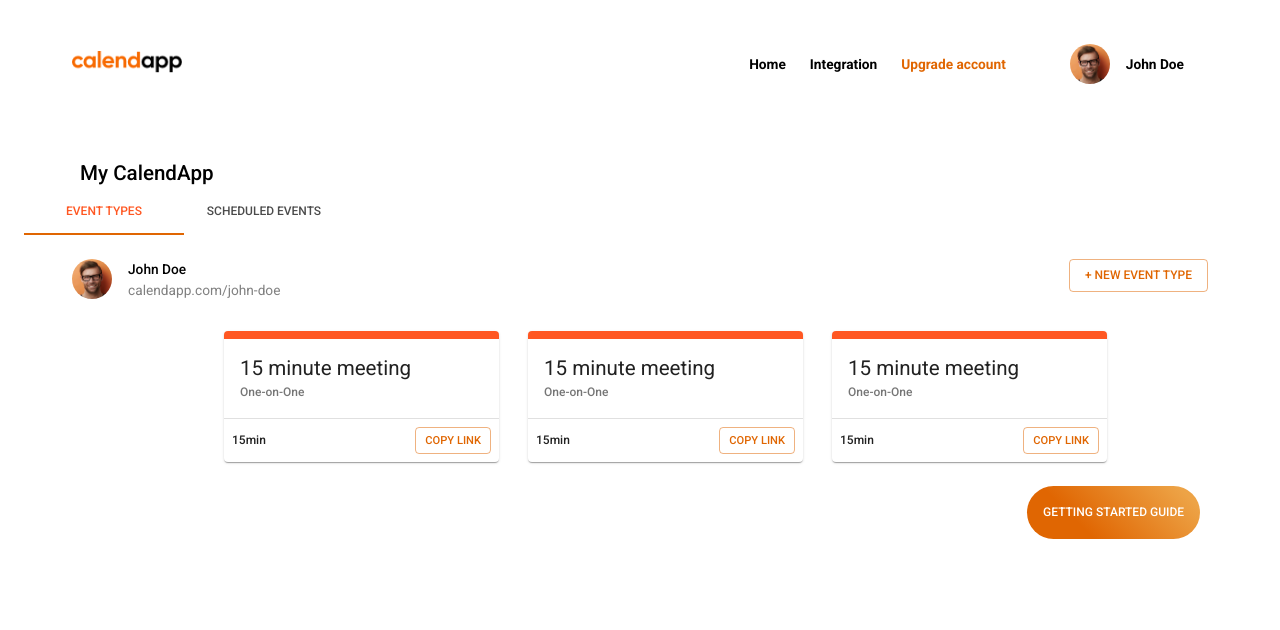
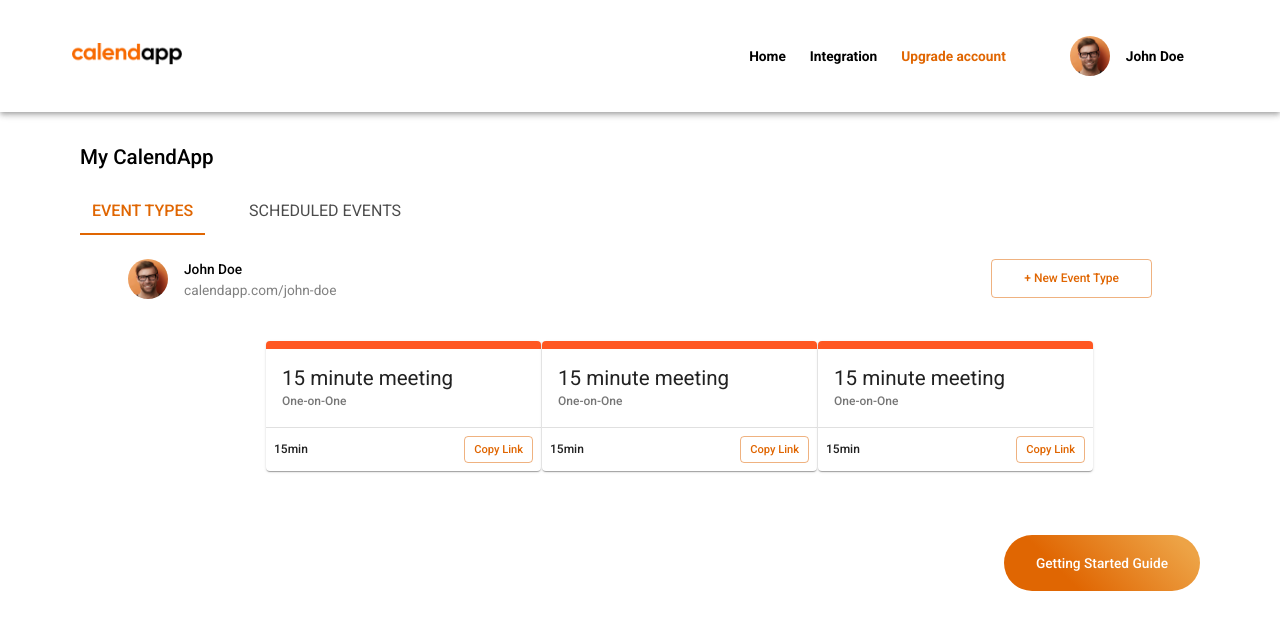
Before and after one commit to hatchways/team-yugioh, a React (Create React App) app in the folder client/: page / in a window 1280 px wide. Shown: the top 630 px of the page. Built offline with nearby package versions, Linux system fonts and the light colour scheme.

Commit message:
Finishing touches
Make a number of minor tweaks.
- Fixed white space around components.
- Changed buttons size and shape
- Shortened size of tabs highlighter.
* Cards are still in prototype and will be completed later

```diff
--- a/client/src/components/Buttons/GetStartedButton.js
+++ b/client/src/components/Buttons/GetStartedButton.js
@@ -1,14 +1,19 @@
 import React from 'react'
 import { makeStyles } from '@material-ui/core/styles';
 import Button from "@material-ui/core/Button"
-
+import Typography from "@material-ui/core/Typography"
 
 const useStyles = makeStyles((theme) => ({
   root: {
     color: 'white',
     background: 'linear-gradient(45deg, #e06602 30%, #eda346 90%)',
-    padding: theme.spacing(2),
-    borderRadius: 29
+    padding: "1rem 2rem",
+    borderRadius: 29,
+    textTransform: 'none',
+
+  },
+  text : {
+    fontWeight: 500
   }
 }));
 
@@ -18,7 +23,7 @@ const classes = useStyles();
 
   return (
     <Button className={classes.root}>
-     Getting Started Guide
+     <Typography className={classes.text}variant="subtitle1">Getting Started Guide</Typography>
     </Button>
   )
 }
--- a/client/src/components/Header/NavBar.js
+++ b/client/src/components/Header/NavBar.js
@@ -4,6 +4,8 @@ import AppBar from '@material-ui/core/AppBar';
 import Toolbar from '@material-ui/core/Toolbar';
 import Link from '@material-ui/core/Link';
 import Avatar from '@material-ui/core/Avatar';
+import Box from '@material-ui/core/Box'
+import { shadows } from '@material-ui/system';
 
 import Logo from './../../img/logo.png';
 import ProfileImage from './../../img/user-image.png';
@@ -12,7 +14,8 @@ const useStyles = makeStyles((theme) => ({
   root: {
     flexGrow: 1,
     background: 'white',
-    padding: '2rem 3rem',
+    padding: '1.5rem 3rem',
+
   },
   title: {
     flexGrow: 1,
@@ -40,11 +43,12 @@ export default function NavBar() {
   const preventDefault = (event) => event.preventDefault();
 
   return (
-    <AppBar className={classes.root} position='static' elevation={0} inherit>
+    <AppBar className={classes.root} position='static'>
       <Toolbar>
         <span className={classes.title}>
           <img width='110rem' src={Logo} />
         </span>
+
 
         <Link
           variant='subtitle1'
--- a/client/src/components/SelectTabs/EventTypesTab.js
+++ b/client/src/components/SelectTabs/EventTypesTab.js
@@ -2,6 +2,7 @@ import React from 'react';
 import { makeStyles } from '@material-ui/core/styles';
 import Typography from '@material-ui/core/Typography';
 import Box from '@material-ui/core/Box';
+import Grid from '@material-ui/core/Grid';
 import Container from '@material-ui/core/Container';
 import EventGrid from '../UserEvents/EventGrid';
 import Avatar from '@material-ui/core/Avatar';
@@ -13,16 +14,23 @@ const useStyles = makeStyles((theme) => ({
     flexGrow: 1,
     backgroundColor: theme.palette.background.paper,
   },
+  profileAndNewTypeBox: {
+    marginBottom: theme.spacing(5),
+  },
   avatar: {
     marginRight: theme.spacing(2),
-    marginBottom: theme.spacing(4),
-    background: theme.palette.secondary.main
+    background: theme.palette.secondary.main,
   },
-  name : {
-    fontWeight: 500
+  name: {
+    fontWeight: 500,
   },
   userUrl: {
-    color: 'gray'
+    color: 'gray',
+  },
+  newEventTypeButton : {
+    padding: ".5rem 2rem",
+    textTransform: 'none',
+    marginBotton: theme.spacing(4)
   }
 }));
 
@@ -32,20 +40,31 @@ export default function EventTypesTab() {
   /* USER PROFILE + NEW EVENT TYPE BTN */
   return (
     <Container>
-      <Box display='flex' justifyContent='space-between'>
-        <Box display='flex'>
-          <Avatar className={classes.avatar} src={ProfileImage}/>
-          <span>
+      <Grid
+        container
+        direction='row'
+        justify='space-between'
+      >
+        <Box item display='flex'
+        className={classes.profileAndNewTypeBox}>
+          <Avatar className={classes.avatar} src={ProfileImage} />
+          <Box >
             <Typography className={classes.name}>John Doe</Typography>
-            <Typography className={classes.userUrl}>calendapp.com/john-doe</Typography>
-          </span>
+            <Typography className={classes.userUrl}>
+              calendapp.com/john-doe
+            </Typography>
+          </Box>
         </Box>
-        <Box>
-          <Button color="secondary" variant='outlined'>
-           + New Event Type
-            </Button>
-        </Box>
-      </Box>
+        <Box item>
+          <Button
+            className={classes.newEventTypeButton}
+            color='secondary'
+            variant='outlined'
+          >
+            + New Event Type
+          </Button>
+          </Box>
+      </Grid>
       {/* TYPE OF EVENT CARDS */}
       <EventGrid />
     </Container>
--- a/client/src/components/SelectTabs/SelectTabs.js
+++ b/client/src/components/SelectTabs/SelectTabs.js
@@ -1,6 +1,6 @@
 import React from 'react';
 import PropTypes from 'prop-types';
-import { makeStyles } from '@material-ui/core/styles';
+import { makeStyles, withStyles } from '@material-ui/core/styles';
 import Tabs from '@material-ui/core/Tabs';
 import Tab from '@material-ui/core/Tab';
 import Typography from '@material-ui/core/Typography';
@@ -8,12 +8,9 @@ import Box from '@material-ui/core/Box';
 import Container from '@material-ui/core/Container';
 
 import EventTypesTab from './EventTypesTab';
-import { deepOrange } from '@material-ui/core/colors';
-
 
 
 function TabPanel(props) {
-  const classes = useStyles();
   const { children, value, index, ...other } = props;
 
   return (
@@ -49,16 +46,38 @@ function a11yProps(index) {
 const useStyles = makeStyles((theme) => ({
   root: {
     flexGrow: 1,
-    backgroundColor: theme.palette.background.paper,
-  },
-  tab: {
-    color: 'orange',
+    paddingLeft:  theme.spacing(10),
+    paddingRight:  theme.spacing(10),
+    paddingTop:  theme.spacing(2),
+    paddingBottom:  theme.spacing(5),
   },
   avatar: {
     marginRight: theme.spacing(2),
     marginBottom: theme.spacing(4),
   }
 }));
+
+const StyledTab = withStyles((theme) => ({
+  root: {
+
+    minWidth: 72,
+    fontWeight: theme.typography.fontWeightRegular,
+    marginRight: theme.spacing(4),
+    fontSize: '1rem',
+    '&:hover': {
+      color: 'orange',
+      opacity: 1,
+    },
+    '&$selected': {
+      color: theme.palette.secondary.main,
+      fontWeight: theme.typography.fontWeightMedium,
+    },
+    '&:focus': {
+      color: 'black',
+    },
+  },
+  selected: {},
+}))((props) => <Tab disableRipple {...props} />);
 
 export default function SelectTabs() {
   const classes = useStyles();
@@ -76,12 +95,11 @@ export default function SelectTabs() {
           onChange={handleChange}
           aria-label='simple tabs example'
         >
-          <Tab
-            style={{ color: deepOrange[500] }}
+          <StyledTab
             label='Event Types'
             {...a11yProps(0)}
           />
-          <Tab
+          <StyledTab
             classes={classes.tab}
             label='Scheduled Events'
             {...a11yProps(1)}
@@ -92,7 +110,7 @@ export default function SelectTabs() {
         <EventTypesTab />
       </TabPanel>
       <TabPanel value={value} index={1}>
-        Item Two
+        To be completed...
       </TabPanel>
     </Container>
   );
--- a/client/src/components/UserEvents/EventCard.js
+++ b/client/src/components/UserEvents/EventCard.js
@@ -51,7 +51,8 @@ export default function EventCard() {
           <Typography item variant='subtitle2'>
             15min
           </Typography>
-          <Button item variant='outlined' color='secondary' size='small'>
+          <Button item variant='outlined' color='secondary' size='small'
+          style={{textTransform: 'none'}}>
             Copy Link
           </Button>
         </Grid>
```
